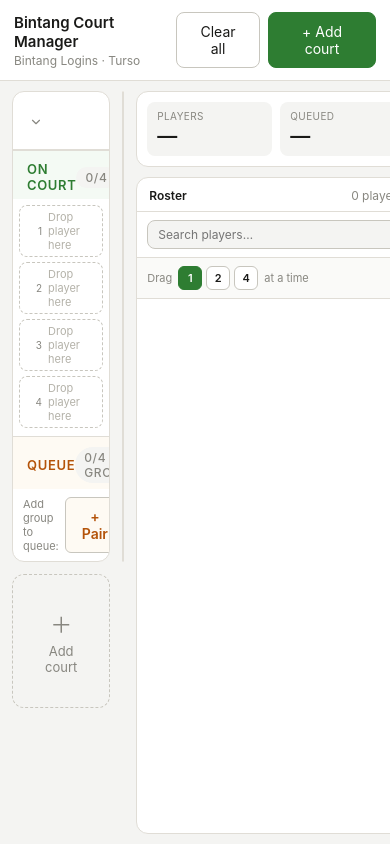
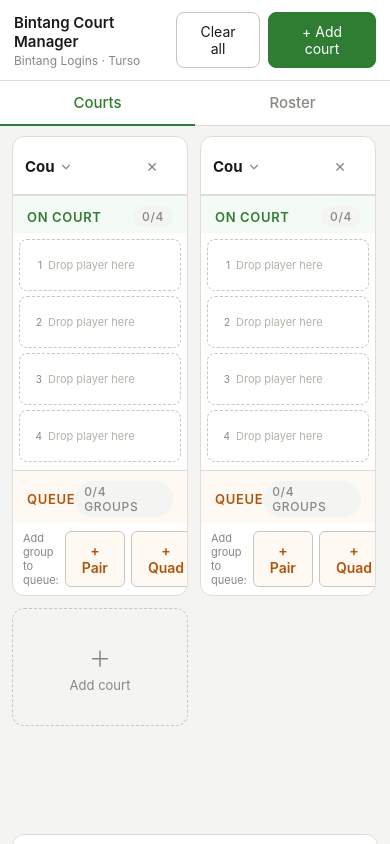
Before and after one commit to maijordan/jonstrikersite, a website: page index.html in a window 390 px wide. Drawn offline with nearby package versions, Linux system fonts and the light colour scheme; no server answers.

Commit message:
Change for mobile viewing

```diff
--- a/Style.css
+++ b/Style.css
@@ -716,16 +716,48 @@ body {
 
 #toast.show { opacity: 1; }
 
+/* ── Tab bar — hidden on desktop ── */
+#tab-bar { display: none; }
+
 /* ── Responsive ── */
 @media (max-width: 900px) {
+    #tab-bar {
+        display: flex;
+        flex-shrink: 0;
+        border-bottom: 1px solid #e0ddd6;
+        background: #ffffff;
+    }
+
+    .tab-btn {
+        flex: 1;
+        padding: 12px;
+        border: none;
+        background: transparent;
+        font-size: 15px;
+        font-weight: 500;
+        font-family: inherit;
+        color: #888780;
+        cursor: pointer;
+        border-bottom: 2px solid transparent;
+        margin-bottom: -1px;
+    }
+
+    .tab-btn.tab-active {
+        color: #2e7d32;
+        border-bottom-color: #2e7d32;
+    }
+
     #main-layout {
-        grid-template-columns: 1fr 280px;
+        display: block;
         padding: 10px 12px;
-        gap: 10px;
+        overflow-y: auto;
+        flex: 1 1 auto;
+        min-height: 0;
     }
 
     #courts-grid {
-        grid-template-columns: repeat(2, 1fr);
+        grid-template-columns: repeat(2, minmax(0, 1fr));
+        overflow-y: visible;
     }
 
     body { font-size: 15px; }
--- a/index.html
+++ b/index.html
@@ -17,6 +17,11 @@
         <button class="btn" onclick="clearAllCourts()">Clear all</button>
         <button class="btn btn-primary" onclick="addCourt()">+ Add court</button>
     </div>
+</div>
+
+<div id="tab-bar">
+    <button class="tab-btn tab-active" onclick="switchTab('courts')">Courts</button>
+    <button class="tab-btn" onclick="switchTab('roster')">Roster</button>
 </div>
 
 <div id="main-layout">
@@ -61,5 +66,23 @@
 
 <script src="https://cdn.jsdelivr.net/npm/interactjs/dist/interact.min.js"></script>
 <script src="index.js"></script>
+<script>
+    function switchTab(tab) {
+        const courts = document.getElementById('courts-area');
+        const sidebar = document.getElementById('sidebar');
+        const btns = document.querySelectorAll('.tab-btn');
+        if (tab === 'courts') {
+            courts.style.display = '';
+            sidebar.style.display = 'none';
+            btns[0].classList.add('tab-active');
+            btns[1].classList.remove('tab-active');
+        } else {
+            courts.style.display = 'none';
+            sidebar.style.display = '';
+            btns[0].classList.remove('tab-active');
+            btns[1].classList.add('tab-active');
+        }
+    }
+</script>
 </body>
 </html>
```
